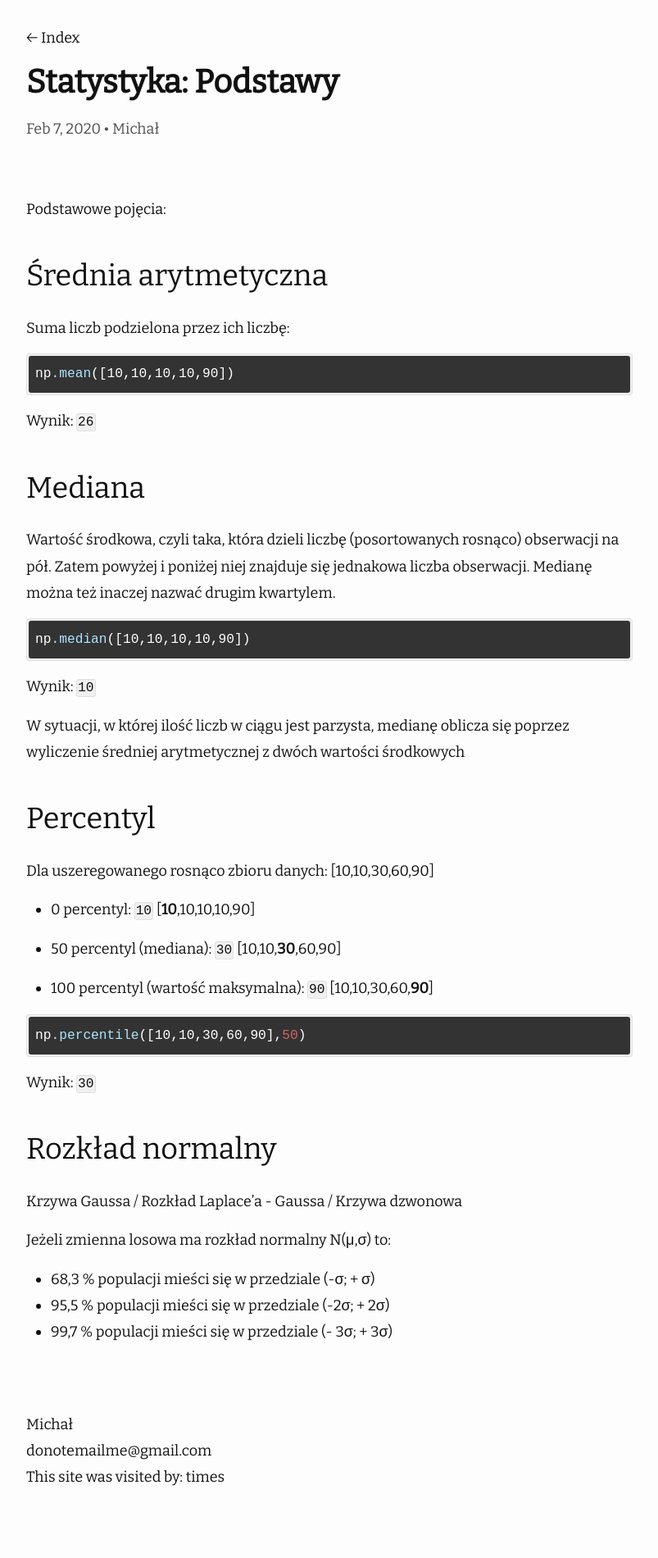
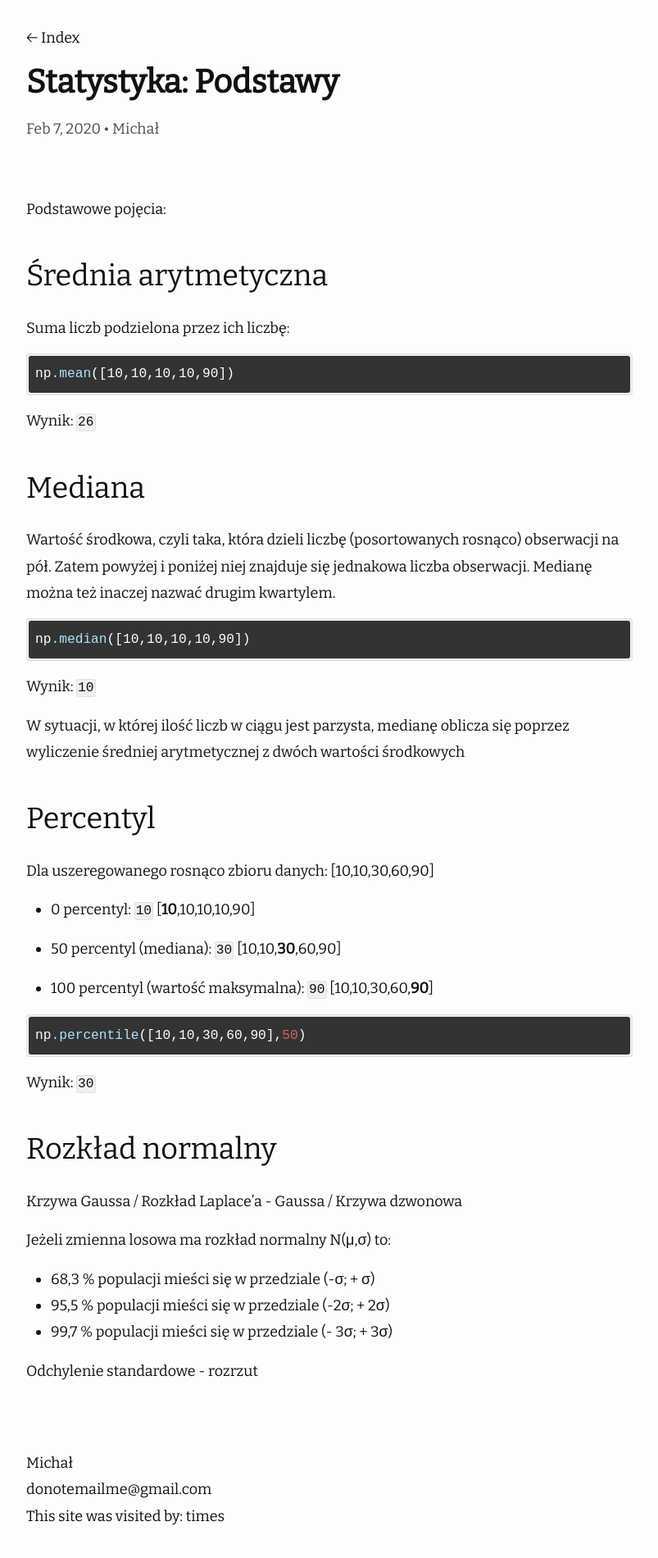
Before and after one commit to mgurg/mgurg.github.io, a Jekyll site: the page built from _posts/2020-02-07-statystyka-podstawy.md, in a window 1280 px wide. Shown: the whole page at 82% size, without its empty margins (238-1041 px from the left). Built offline with Jekyll 4.4.1, drawn with Linux system fonts in a browser that asks for light colours; nearby versions of some CDN libraries; comment, search, counter and statistics services are not loaded; before the commit the page ends 1853 px from its top, so only the background shows below that.

Commit message:
Update 2020-02-07-statystyka-podstawy.md

```diff
--- a/_posts/2020-02-07-statystyka-podstawy.md
+++ b/_posts/2020-02-07-statystyka-podstawy.md
@@ -55,3 +55,7 @@ Jeżeli zmienna losowa ma rozkład normalny N(μ,σ) to:
 - 68,3 % populacji mieści się w przedziale (-σ; + σ)
 - 95,5 % populacji mieści się w przedziale (-2σ; + 2σ)
 - 99,7 % populacji mieści się w przedziale (- 3σ; + 3σ)
+
+
+
+Odchylenie standardowe  - rozrzut
```
